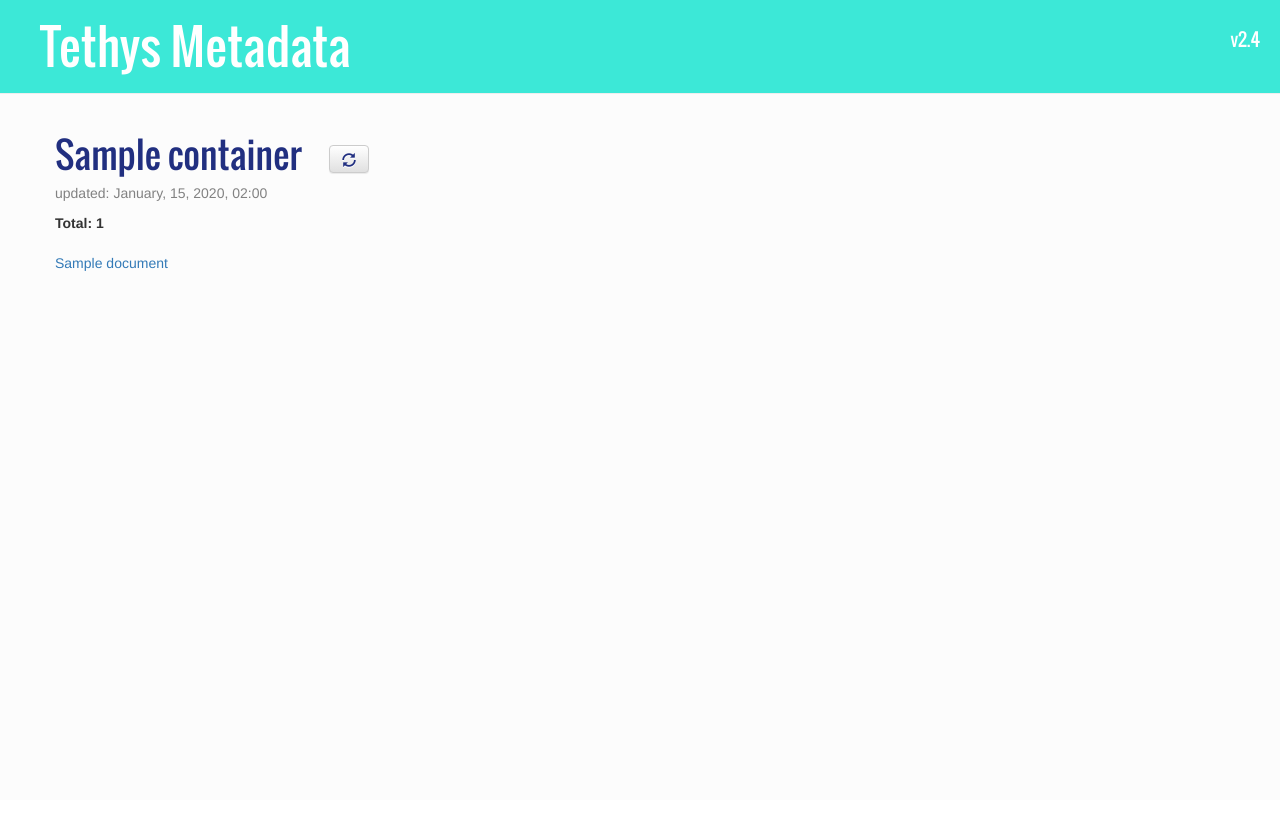
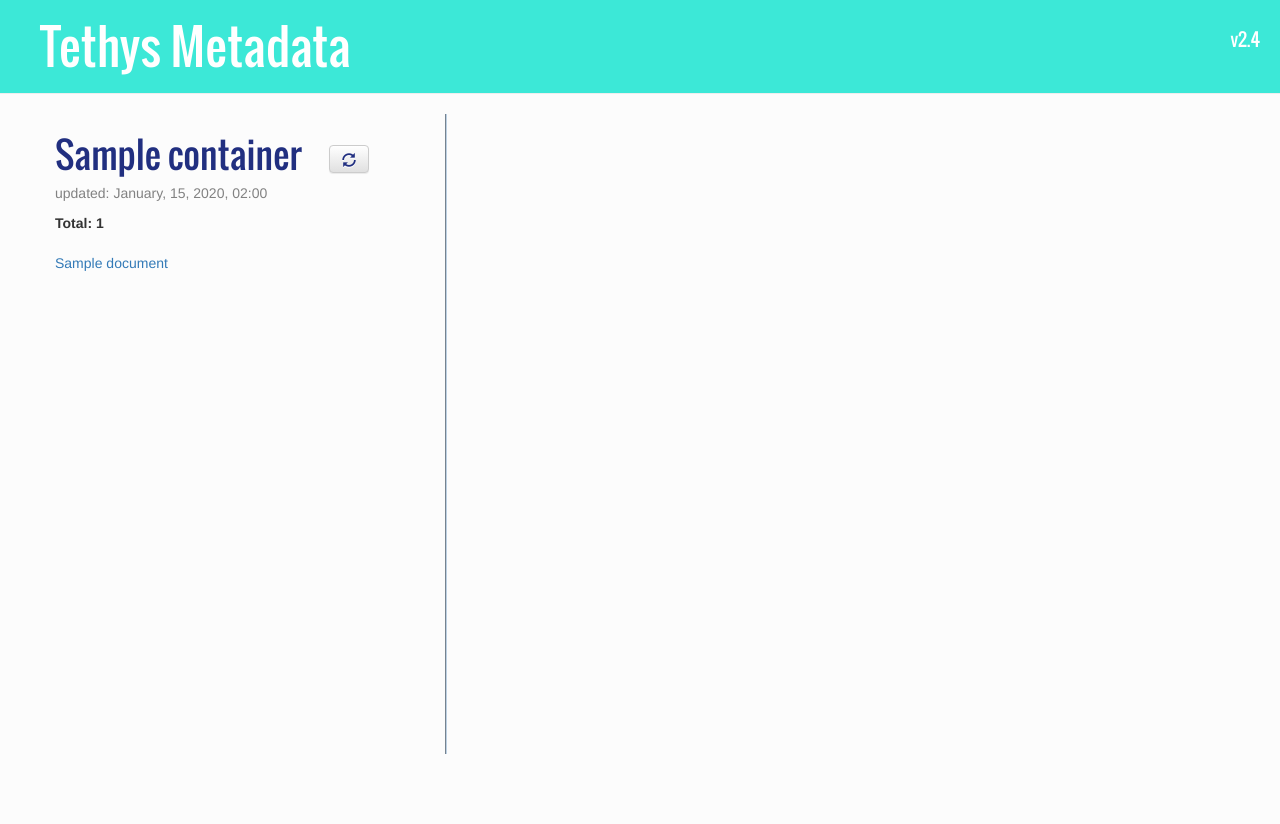
Before and after one commit to s-herbert/django, a Django app: template tethys/templates/tethys/container_detail.html in a window 1280 px wide. Before the commit the page ends 271 px from the top, so only its background shows below. Run offline with Django 3.2, Linux system fonts and the light colour scheme; the template is opened without the code that fills it: values that come from a table or form of the project are taken from there, others are empty; tables that the repository leaves empty hold one stand-in row (values such as "Sample post"); some libraries are stand-ins or nearby versions; some web fonts are replaced.

Commit message:
changed some colors, added a frame for xml viewing!

```diff
--- a/tethys/static/css/XMLDisplay.css
+++ b/tethys/static/css/XMLDisplay.css
@@ -21,7 +21,7 @@
 	color: black;
 }
 .Element {
-	border-left-color:#20D498;
+	border-left-color:#8FBFBC;
 	border-left-style:solid;
 	padding-top:0px;
 	margin-top:10px;
--- a/tethys/static/css/tethys.css
+++ b/tethys/static/css/tethys.css
@@ -89,3 +89,15 @@ body {
 .container h1 a, .container h1 a:visited {
     color: #212F80;
 }
+
+.server-frame{
+	float:right;
+	position:relative;
+	border-left:2px #BCD0E3 groove;
+	border-top: none;
+	border-right:none;
+	border-bottom:none;
+	width:100%;
+	height:80%;
+	overflow: hidden;
+}
--- a/tethys/templates/tethys/base.html
+++ b/tethys/templates/tethys/base.html
@@ -26,8 +26,12 @@
 
 		<div class="content container">
 			<div class="row">
+				<div class="col-md-4">
+					{% block content %}
+					{% endblock %}
+				</div>
 				<div class="col-md-8">
-					{% block content %}
+					{% block server_content %}
 					{% endblock %}
 				</div>
 			</div>
--- a/tethys/templates/tethys/container_detail.html
+++ b/tethys/templates/tethys/container_detail.html
@@ -16,10 +16,16 @@
 				<ul class="doc-list" style="list-style-type:none" id="docs-{{container.name}}">
 				{%for document in container.document_set.all%}
 					<li id="{{container.name}}-{{document.name}}">
-					<a href="{%url 'load_document' doc_name=document.name collection=container.name%}" target="_blank">{{document.name}}</a>
+					<a href="{%url 'load_document' doc_name=document.name collection=container.name%}" target="frame-{{container.name}}">{{document.name}}</a>
 					</li>
 				{%endfor%}
 			</div>
 		</div>
 
 {%endblock%}
+
+{%block server_content %}
+<iframe class="server-frame" name="frame-{{container.name}}">
+
+</iframe>
+{%endblock%}
--- a/tethys/templates/tethys/load_document.html
+++ b/tethys/templates/tethys/load_document.html
@@ -3,10 +3,10 @@
     <head>
 		<title>Document Viewer</title>
 		<!-- Latest compiled and minified CSS -->
-		<link rel="stylesheet" href="https://maxcdn.bootstrapcdn.com/bootstrap/3.3.6/css/bootstrap.min.css" integrity="sha384-1q8mTJOASx8j1Au+a5WDVnPi2lkFfwwEAa8hDDdjZlpLegxhjVME1fgjWPGmkzs7" crossorigin="anonymous">
+		<link rel="stylesheet" href="{% static 'css/bootstrap.min.css' %}">
 
 		<!-- Optional theme -->
-		<link rel="stylesheet" href="https://maxcdn.bootstrapcdn.com/bootstrap/3.3.6/css/bootstrap-theme.min.css" integrity="sha384-fLW2N01lMqjakBkx3l/M9EahuwpSfeNvV63J5ezn3uZzapT0u7EYsXMjQV+0En5r" crossorigin="anonymous">
+		<link rel="stylesheet" href="{% static 'css/bootstrap-theme.min.css' %}">
 		<link rel="stylesheet" type="text/css" href="{% static 'css/XMLDisplay.css' %}">
 		<script type="text/javascript" src="{% static 'js/XMLDisplay.js' %}"></script>
 	</head>
```
